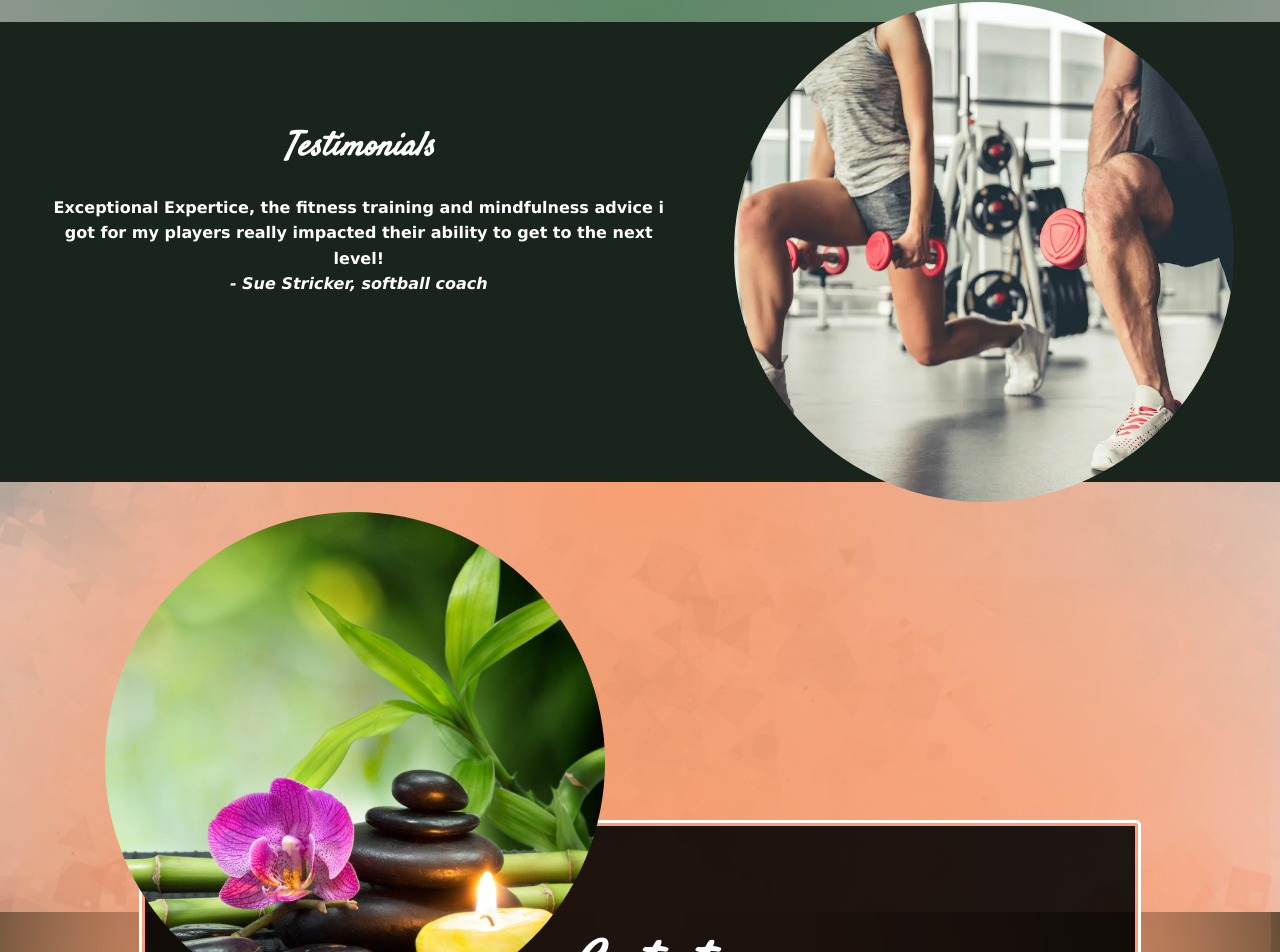
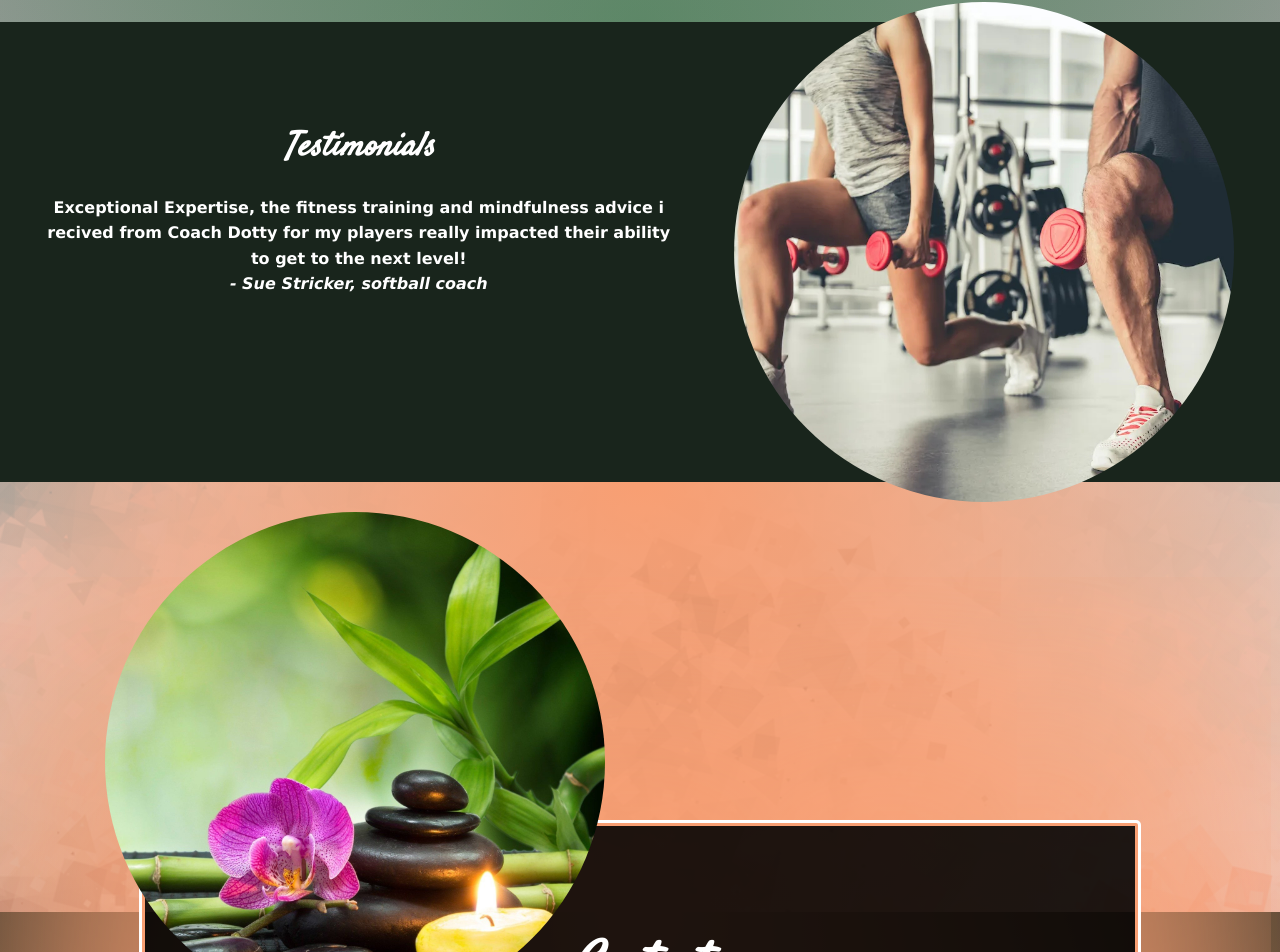
Before and after one commit to DoWell2Transform/Transform-Website, a React (Create React App) app in the folder transform-site/: page / in a window 1280 px wide. Shown: the part 1456-2408 px from the top of the page. Built offline with nearby package versions, Linux system fonts and the light colour scheme; grey boxes are pictures that could not be loaded.

Commit message:
Testimonal verbiage changes

```diff
--- a/transform-site/src/components/Home/Home.js
+++ b/transform-site/src/components/Home/Home.js
@@ -93,7 +93,7 @@ function Home(props) {
         <h2>Testimonials</h2>
         <div class="testimonial">
           {/* <img src={testImg} alt="Client"/> */}
-          <p>Exceptional Expertice, the fitness training and mindfulness advice i got for my players really impacted their ability to get to the next level!</p>
+          <p>Exceptional Expertise, the fitness training and mindfulness advice i recived from Coach Dotty for my players really impacted their ability to get to the next level!</p>
           <p class="client-name">- Sue Stricker, softball coach</p>
         </div>
         <div class="testimonial">
```
